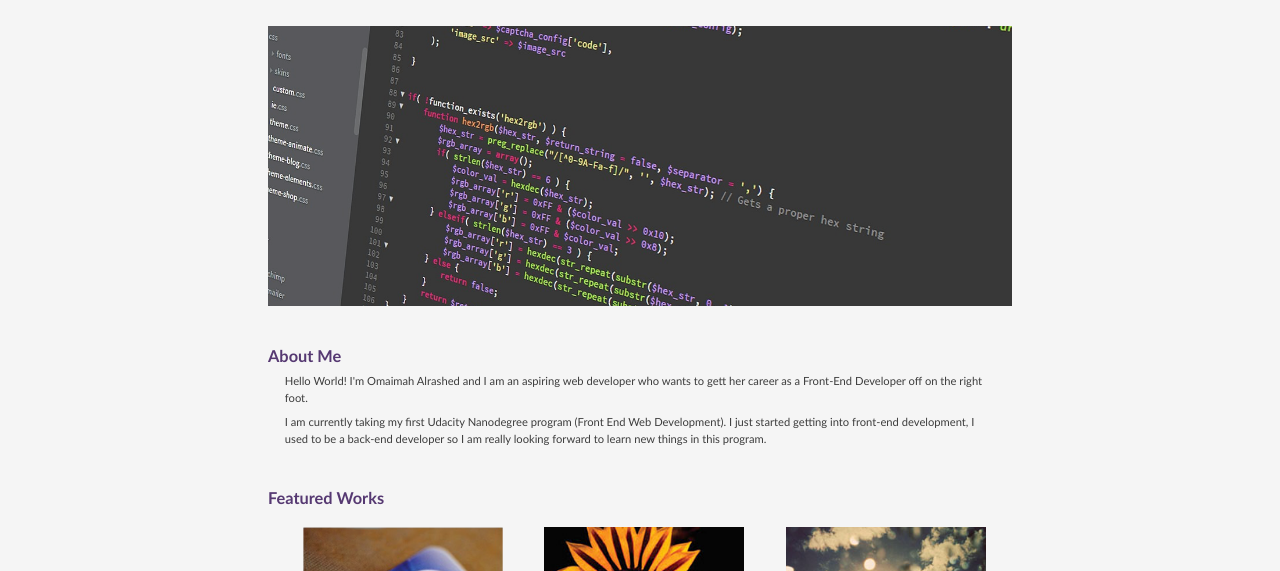
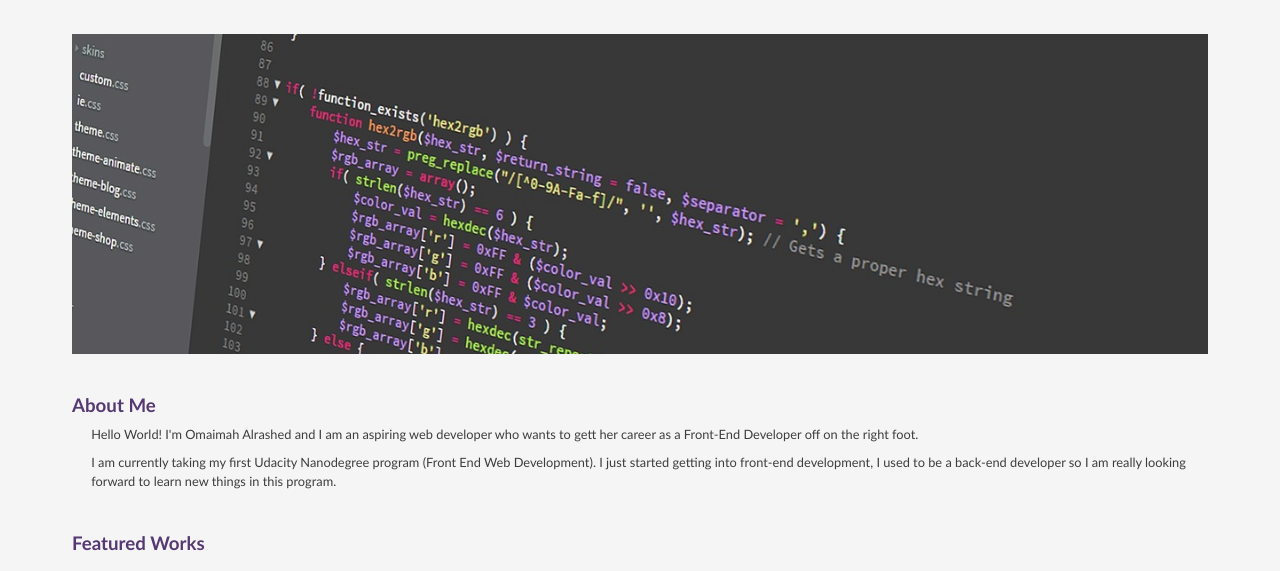
Before and after one commit to omaimah93/Udacity-Frontend-nanodegree-project1-portfilio, a plain HTML site: page index.html in a window 1280 px wide. Shown: the part 172-743 px from the top of the page. Drawn offline with Linux system fonts and the light colour scheme.

Commit message:
Update main.css

```diff
--- a/css/main.css
+++ b/css/main.css
@@ -1,17 +1,17 @@
 html, body {
-  max-width: 800px;
+  max-width: 1200px;
   margin: 0 auto;
   padding: 1rem;
   font-family: "Gill Sans", sans-serif;
   color: #3d3d3d;
-  font-size: 14px;
+  font-size: 16px;
   background-color: #f5f5f5;
 }
 h1, h2, h3, h4, h5 {
   margin: 0;
 }
 p, figcaption, a {
-  font-size: 12px;
+  font-size: 14px;
 }
 header, nav, footer, section, article, div {
   box-sizing: border-box;
```
